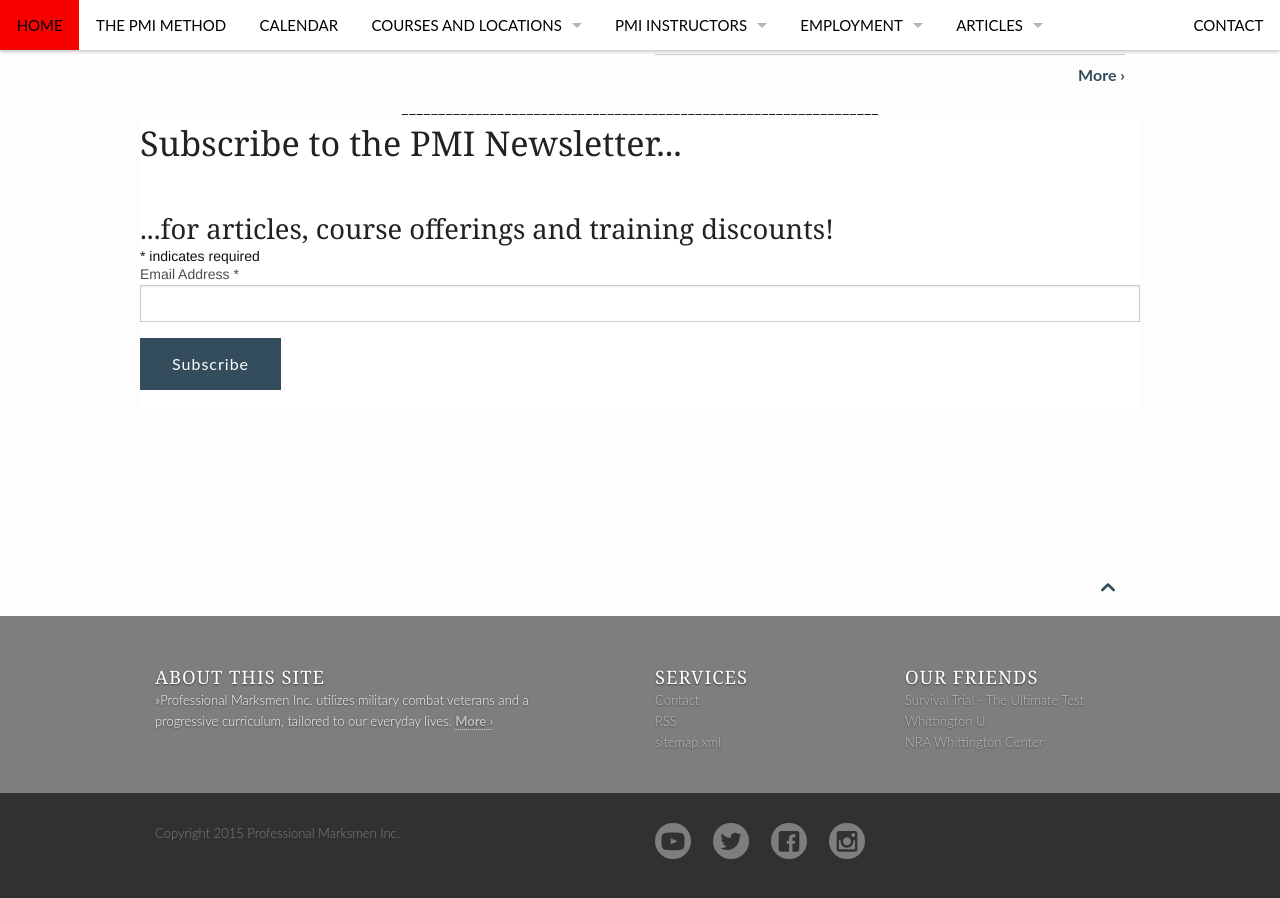
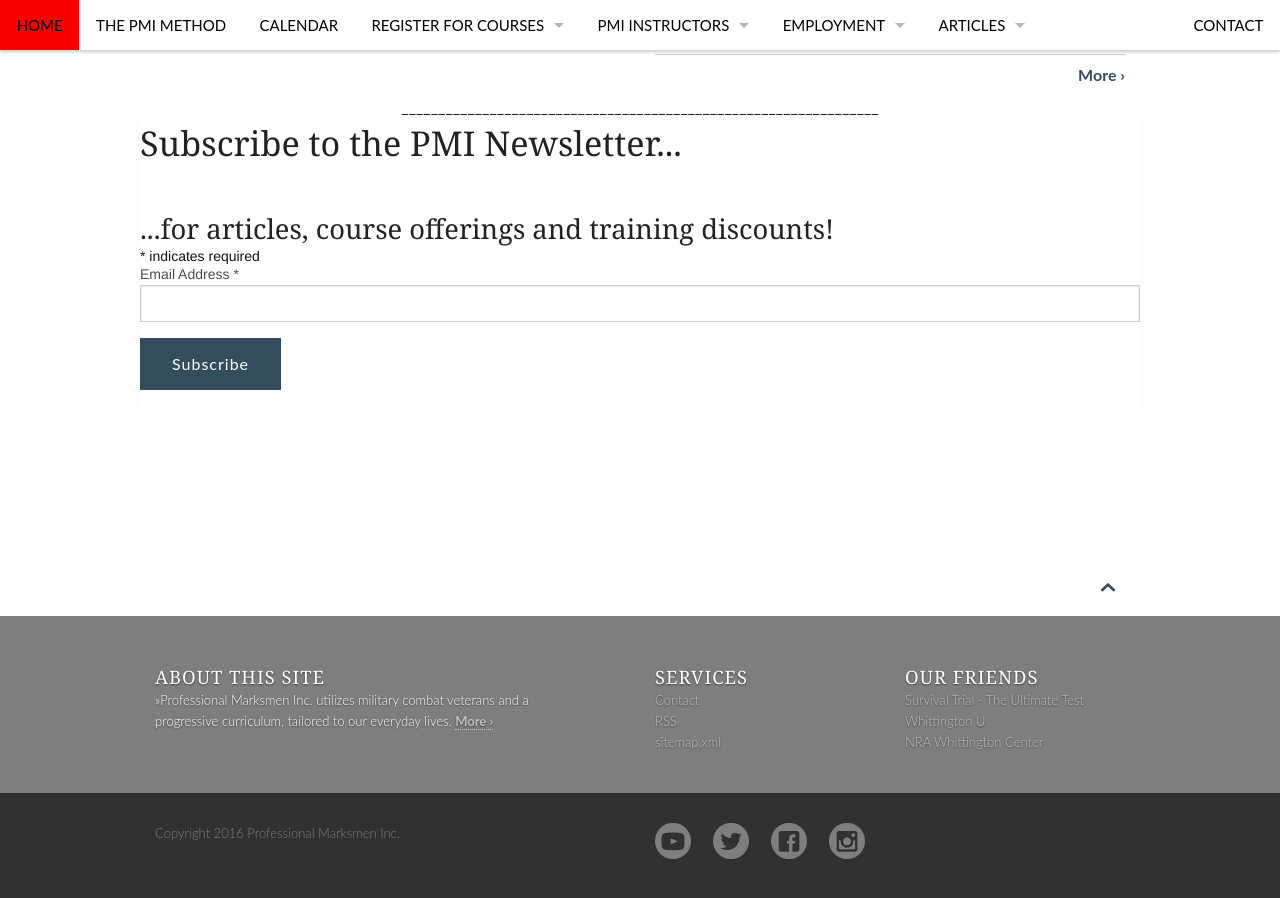
Before and after one commit to JonWeilerPMI/pmisite, a Jekyll site: the page built from index.md, in a window 1280 px wide and 900 px high, scrolled down 1975 px. Built offline with Jekyll 4.4.1, drawn with Linux system fonts in a browser that asks for light colours; comment, search, counter and statistics services are not loaded.

Commit message:
update configfooternavigation

```diff
--- a/_config.yml
+++ b/_config.yml
@@ -151,11 +151,11 @@ msapplication_tilecolor:                "#fabb00"
 #    / __/ / /_/ / /__/  __/ /_/ / /_/ / /_/ / ,<
 #   /_/    \__,_/\___/\___/_.___/\____/\____/_/|_|      Facebook-Optimization › http://j.mp/fb_optimize
 
-og_image:                           "http://images.phlow.de/phlow/phlow_de-logo-512x.png"
+og_image:                           "http://professionalmarksmen.com/images/PMIlogo.png"
 og_locale:                          "en_EN"
 og_type:                            "website"
-og_title:                           "Feeling Responsive – A Responsive Theme for Jekyll"
-og_description:                     "Feeling Responsive is built on the fabulous Foundation Framework and comes with lots of features to show your content right."
+og_title:                           "Professional Marksmen: Train for Everyday"
+og_description:                     "Professional Marksmen Inc. provides practical firearm instruction around Defensive and Precision engagements."
 # og_url:                           ""
 # og_site_name:                     ""
 
--- a/_includes/footer.html
+++ b/_includes/footer.html
@@ -69,7 +69,7 @@
         <nav class="row">
           <section id="subfooter-left" class="b30 small-12 medium-6 columns">
             <ul class="inline-list">
-              <li>Copyright 2015 Professional Marksmen Inc.</li>
+              <li>Copyright 2016 Professional Marksmen Inc.</li>
             </ul>
           </section>
 
```
Also changed, not shown: _data/navigation.yml (+6 -8 lines).
